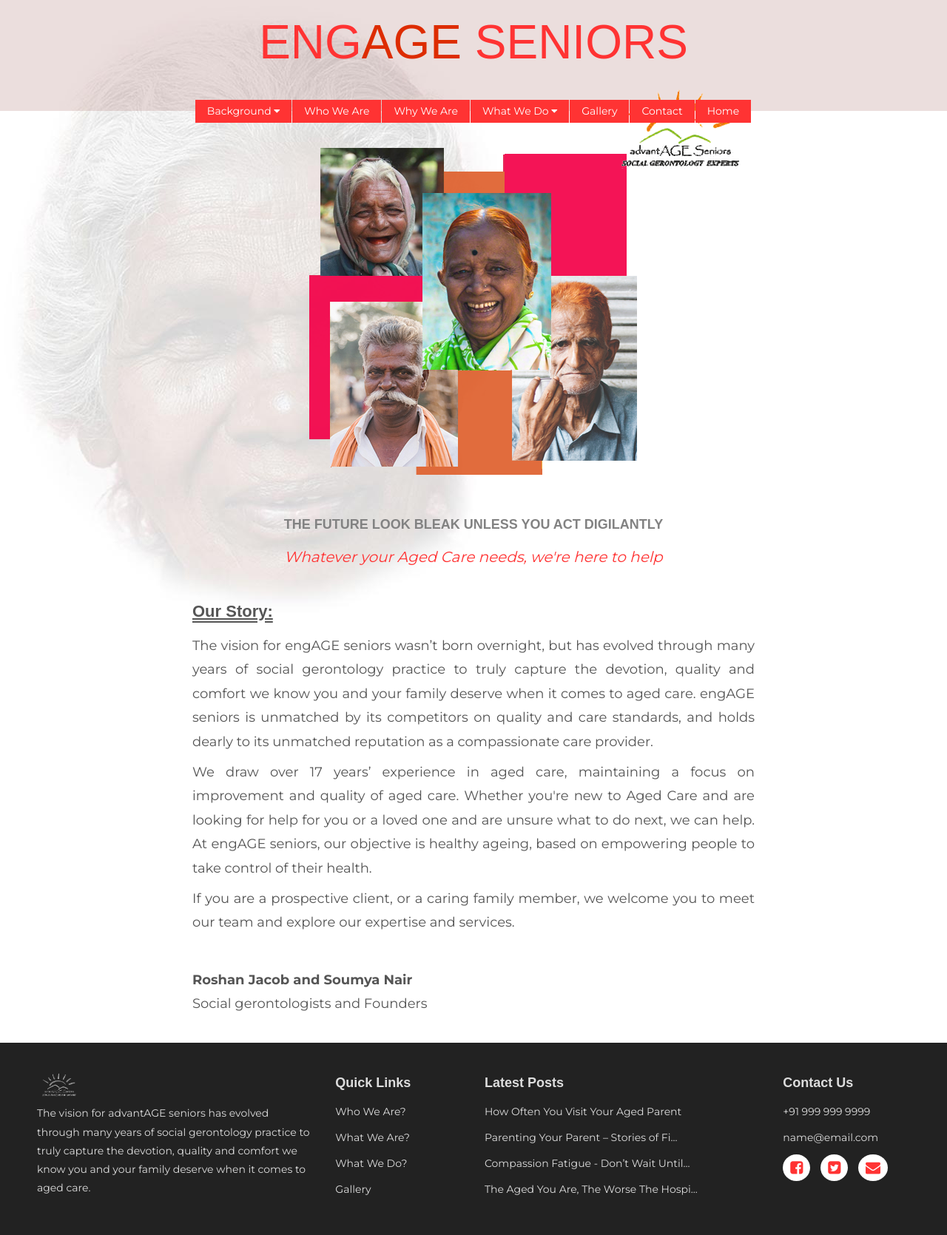
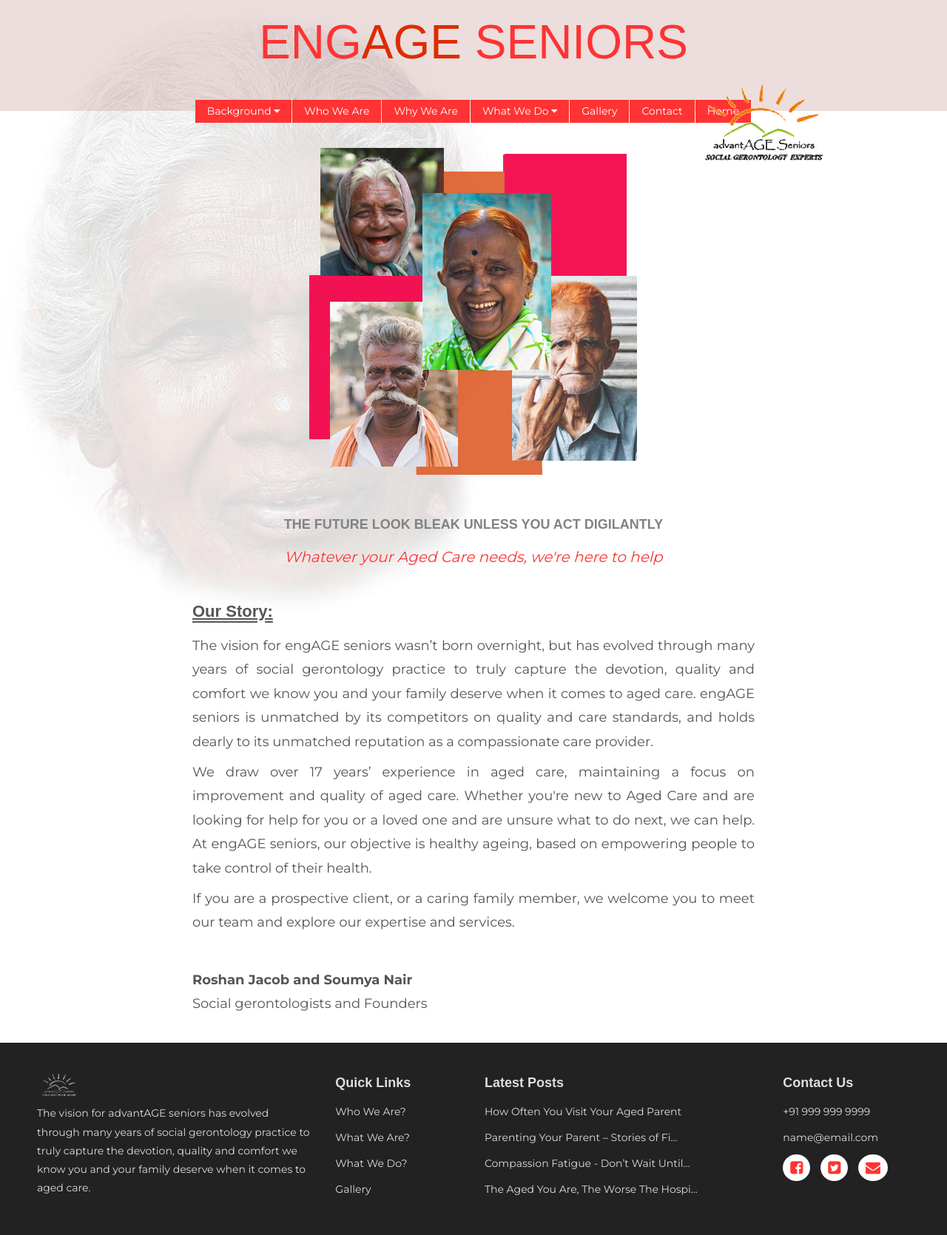
Before and after one commit to sharathdt/advantage-india, a Jekyll site: the page built from index.html, in a window 1280 px wide. Shown: the whole page at 74% size. Built offline with Jekyll 4.4.1, drawn with Linux system fonts in a browser that asks for light colours.

Commit message:
logo position

```diff
--- a/_layouts/default.html
+++ b/_layouts/default.html
@@ -21,9 +21,7 @@
 <div class="container">
     <header>
        <a href="{{site.baseurl}}/" class="nostyle"><h1 class="logo-title">ENG<span>AGE</span> SENIORS</h1></a>
-        <div class="logo">
-            <img src="{{site.baseurl}}/img/Logo.png" alt="{{site.title}}">
-        </div>
+
     </header>
 
     <nav>
@@ -85,6 +83,9 @@
 
     </nav>
 
+   <div class="logo">
+            <img src="{{site.baseurl}}/img/Logo.png" alt="{{site.title}}">
+    </div>
     <div class="main-content">
 
 
--- a/_sass/_style.scss
+++ b/_sass/_style.scss
@@ -71,24 +71,16 @@ header {
     }
 
 
-    .logo {
-        position: absolute;
-        top: 12%;
-		right: 20%;
 
-        @include media-query($on-palm) {
-            grid-column: 2/3;
-            position: static;
-        }
+}
 
-		img {
-			@include media-query($on-palm) {
-				width: 60px;
-			}
-		}
 
-    }
-}
+
+
+
+
+
+
 
 nav {
     grid-row: 2;
@@ -104,9 +96,43 @@ nav {
 }
 
 
+.logo {
+	grid-row: 3;
+	grid-column: 10 / 13;
+	position: relative;
+	top: -100px;
+
+	img {
+		position: absolute;
+		top: -10%;
+		left: -10%;
+	}
+}
+
+/*
+.logo {
+        position: absolute;
+        top: 10%;
+		right: 15%;
+
+        @include media-query($on-palm) {
+            grid-column: 2/3;
+            position: static;
+        }
+
+		img {
+			@include media-query($on-palm) {
+				width: 60px;
+			}
+		}
+
+} */
+
+
+
 
 .main-content {
-    grid-row: 3;
+    grid-row: 4;
     grid-column: 3 / 11;
     max-width: 760px;
     margin: 0 auto;
@@ -123,7 +149,7 @@ nav {
 }
 
 footer {
-    grid-row: 4;
+    grid-row: 5;
     grid-column: 1 / 13;
     background-color: #333;
 }
```
